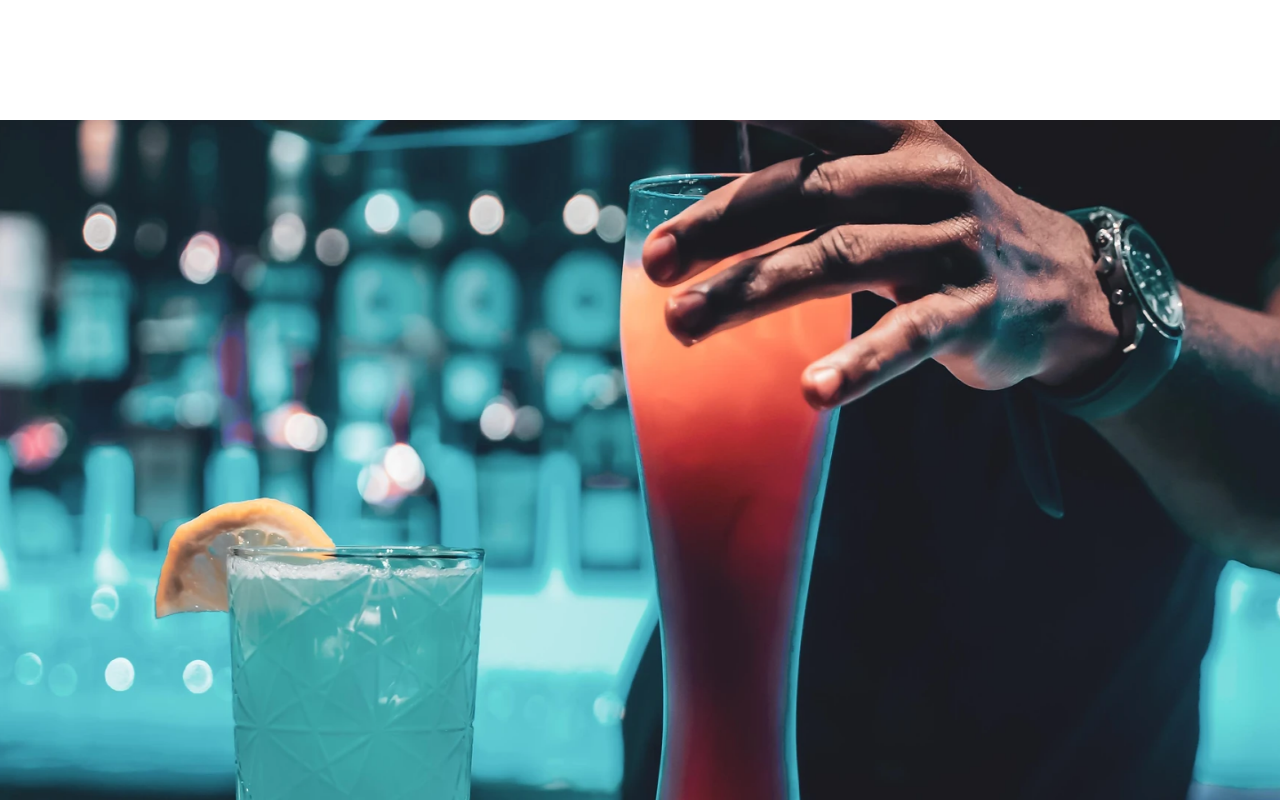
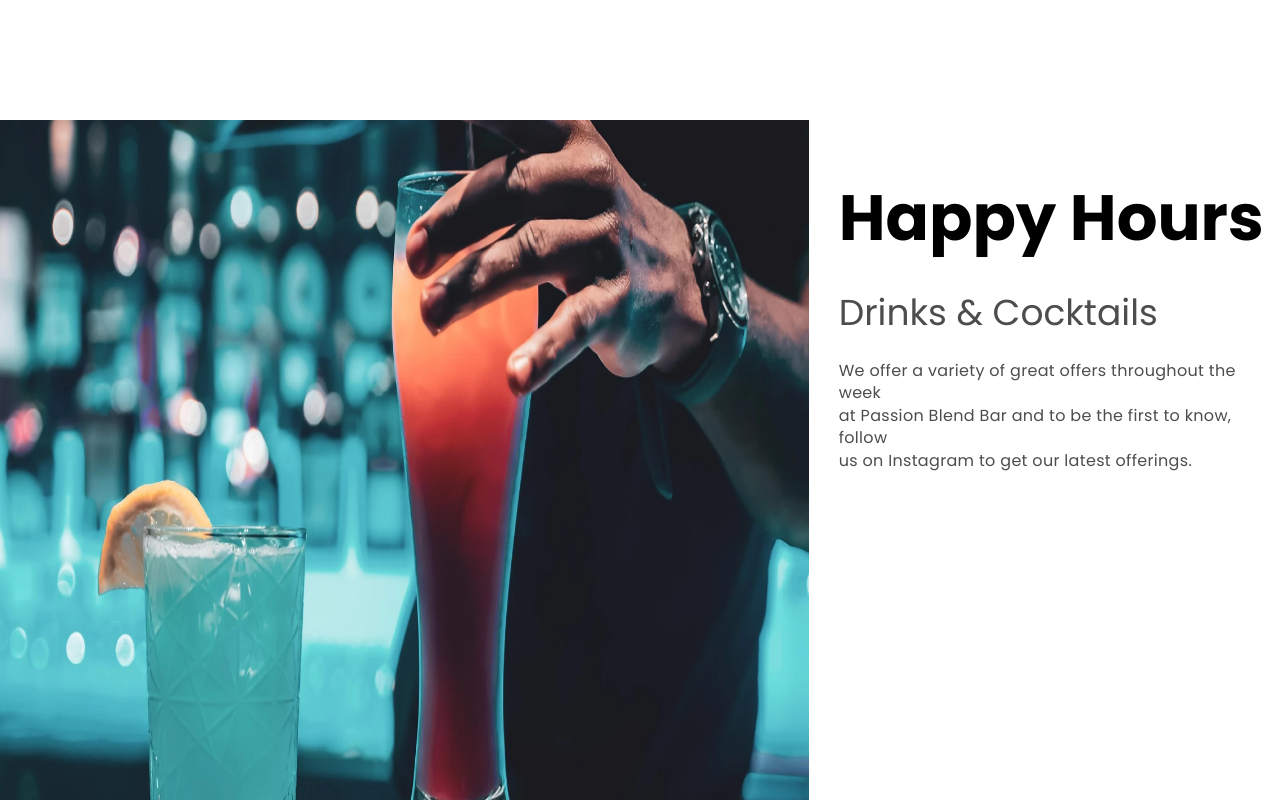
Before and after one commit to MahdiHasan943/next.js-new-restraurent-website, a Next.js app: page / in a window 1280 px wide. Shown: the part 1240-2040 px from the top of the page. Built offline with nearby package versions, Linux system fonts and the light colour scheme.

Commit message:
change image and text

```diff
--- a/src/pages/index.js
+++ b/src/pages/index.js
@@ -13,8 +13,6 @@ export default function Home() {
   const [mounted, setMounted] = useState(false);
 
   useEffect(() => {
-
-
     setMounted(true);
   }, []);
 
@@ -34,7 +32,6 @@ export default function Home() {
           </p>
 
           <Form></Form>
-
         </div>
       </div>
       {/* 2 */}
@@ -45,11 +42,11 @@ export default function Home() {
           <div className="">
             <p className="AboutP dark:text-white text-[#4d4d4d]">
               <br className="hidden sm:block" />
-    Right opposite Leicester’s main train station, Hind & PB Lounge is a
-    gastro pub fit for breakfast, lunch and dinner. On London{" "}
+              Right opposite Leicester’s main train station, Hind & PB Lounge is
+              a gastro pub fit for breakfast, lunch and dinner. On London{" "}
               <br className="hidden sm:block" />
-    Road, it’s one of the most popular spots in central Leicester thanks
-    to classic British pub food alongside other international{" "}
+              Road, it’s one of the most popular spots in central Leicester
+              thanks to classic British pub food alongside other international{" "}
               <br className="hidden sm:block" />
               favourites, a buzzing atmosphere, well-stocked bar and regular
               events. <br className="hidden sm:block" />
@@ -66,8 +63,8 @@ export default function Home() {
               Margarita, Maitai, Manhattan, Sex On The Beach, Vodka,{" "}
               <br className="hidden sm:block" />
               Cosmopolitan,Classic Mojito, Woo – Woo, Passion Coconut, Blue
-    Lagoon, Spirits, Soft Drinks & Juice, Glass Juice, Bottled Beers and{" "}
-    <br className="hidden sm:block" />
+              Lagoon, Spirits, Soft Drinks & Juice, Glass Juice, Bottled Beers
+              and <br className="hidden sm:block" />
               lots more...
             </p>
           </div>
@@ -75,7 +72,28 @@ export default function Home() {
       </div>
 
       {/* 3 */}
-      <img className="sm:h-[800px] w-full" src="./HomePageDrinksBg.png" alt="" />
+      <div className="lg:flex gap-8">
+        <div className="">
+          <img
+            className="h-[762px] mx-auto w-full lg:w-[836px] "
+            src="./HomePageDrinksBg.png"
+            alt=""
+          />
+        </div>
+        <div className="px-4 py-20 mx-auto">
+          <h1 className="AboutUs dark:text-white text-black">Happy Hours</h1>
+          <p className=" dark:text-white text-[36px] text-[#4D4D4D] my-8">
+            Drinks & Cocktails
+          </p>
+          <p className="AboutP dark:text-white text-[#4d4d4d] my-8">
+            We offer a variety of great offers throughout the week
+            <br className="hidden sm:block" />
+            at Passion Blend Bar and to be the first to know, follow
+            <br className="hidden sm:block" />
+            us on Instagram to get our latest offerings.
+          </p>
+        </div>
+      </div>
 
       <HomePageMenu></HomePageMenu>
 
```
Lines whose indentation alone changed are shown as unchanged.
